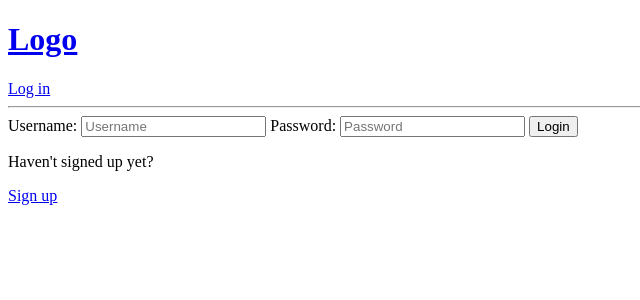
After one commit to ivanov-matvey/TShare, a Django app: a page that uses templates/main.html in a window 1280 px wide. The commit adds this page. Shown: the top 300 px of the page, without its empty margins (0-640 px from the left). Run offline with Django 5.2, Linux system fonts and the light colour scheme; parts of the project's set-up code (start-up, migrations or seed data) failed here and were passed over.

Commit message:
added users and block management

```diff
--- a/base/templates/base/create_block.html
+++ b/base/templates/base/block_form.html
@@ -4,9 +4,7 @@
 {% block content %}
   <form action="" method="POST">
     {% csrf_token %}
-
-    <h1>Create block</h1>
-    <p>{{ form }}</p>
+    <p>{{ form.as_p }}</p>
     <input type="submit" value="Save">
   </form>
 {% endblock content %}
--- /dev/null
+++ b/base/templates/base/login_register.html
@@ -0,0 +1,37 @@
+{% extends 'main.html' %}
+
+
+{% block content %}
+
+  {% if page == 'login' %}
+    <div>
+      <form action="" method="POST">
+        {% csrf_token %}
+
+        <label>Username:</label>
+        <input type="text" name="username" placeholder="Username">
+
+        <label>Password:</label>
+        <input type="password" name="password" placeholder="Password">
+
+        <input type="submit" value="Login">
+      </form>
+
+      <p>Haven't signed up yet?</p>
+      <a href="{% url 'register' %}">Sign up</a>
+    </div>
+  {% else %}
+    <div>
+      <form action="" method="POST">
+        {% csrf_token %}
+
+        {{ form.as_p }}
+        <input type="submit" value="Register">
+      </form>
+
+      <p>Already signed?</p>
+      <a href="{% url 'login' %}">Login</a>
+    </div>
+  {% endif %}
+
+{% endblock content %}
--- a/base/urls.py
+++ b/base/urls.py
@@ -3,6 +3,13 @@ from . import views
 
 
 urlpatterns = [
+    path('login/', views.login_page, name='login'),
+    path('logout/', views.logout_user, name='logout'),
+    path('register/', views.register_page, name='register'),
+
     path('', views.index, name='index'),
     path('create-block/', views.create_block, name='create-block'),
+    path('edit-block/<str:url>/', views.edit_block, name='edit-block'),
+    path('delete-block/<str:url>/', views.delete_block, name='delete-block'),
+    path('<str:url>', views.block, name='block'),
 ]
--- a/base/views.py
+++ b/base/views.py
@@ -1,10 +1,64 @@
 from django.shortcuts import render, redirect
+from django.contrib import messages
+from django.contrib.auth.decorators import login_required
 from django.contrib.auth.models import User
+from django.contrib.auth import authenticate, login, logout
+from django.contrib.auth.forms import UserCreationForm
 from .models import Block
 from .scripts.url_generator import generate_url
 from .forms import BlockForm
 from datetime import timedelta, datetime
 from django.utils import timezone
+
+
+def login_page(request):
+    page = 'login'
+
+    if request.user.is_authenticated:
+        return redirect(home)
+
+    if request.method == 'POST':
+        username = request.POST['username'].lower()
+        password = request.POST['password']
+
+        try:
+            user = User.objects.get(username=username)
+        except:
+            messages.error(request, 'User does not exist')
+
+        user = authenticate(request, username=username, password=password)
+
+        if user is not None:
+            login(request, user)
+            return redirect('index')
+        else:
+            messages.error(request, "Invalid username or password")
+
+    context = {'page': page}
+    return render(request, 'base/login_register.html', context)
+
+
+def logout_user(request):
+    logout(request)
+    return redirect('index')
+
+
+def register_page(request):
+    form = UserCreationForm()
+
+    if request.method == 'POST':
+        form = UserCreationForm(request.POST)
+        if form.is_valid():
+            user = form.save(commit=False)
+            user.username = user.username.lower()
+            user.save()
+            login(request, user)
+            return redirect('index')
+        else:
+            messages.error(request, "An error occurred during registration")
+
+    context = {'form': form}
+    return render(request, 'base/login_register.html', context)
 
 
 def index(request):
@@ -13,12 +67,12 @@ def index(request):
 
     if request.user.is_authenticated:
         user_blocks = Block.objects.filter(user=request.user)
-        blocks = user_blocks
         for b in user_blocks:
             lifetime = b.created + timedelta(minutes=int(b.delete_after))
             now = timezone.now()
             if now >= lifetime:
                 b.delete()
+        blocks = user_blocks
 
     context = {
         'title': 'Home Page',
@@ -28,6 +82,7 @@ def index(request):
     return render(request, 'base/base.html', context)
 
 
+@login_required(login_url='login')
 def create_block(request):
     form = BlockForm
 
@@ -42,4 +97,44 @@ def create_block(request):
             return redirect('index')
 
     context = {'form': form}
-    return render(request, 'base/create_block.html', context)
+    return render(request, 'base/block_form.html', context)
+
+
+@login_required(login_url='login')
+def edit_block(request, url):
+    block = Block.objects.get(url=url)
+    form = BlockForm(instance=block)
+
+    if request.user != block.user:
+        return redirect('index')
+
+    if request.method == 'POST':
+        form = BlockForm(request.POST, instance=block)
+        if form.is_valid():
+            form.save()
+            return redirect('index')
+
+    context = {'form': form}
+    return render(request, 'base/block_form.html', context)
+
+
+@login_required(login_url='login')
+def delete_block(request, url):
+    block = Block.objects.get(url=url)
+
+    if request.user != block.user:
+        return redirect('index')
+
+    if request.method == 'POST':
+        block.delete()
+        return redirect('index')
+
+    context = {'obj': block}
+    return render(request, 'base/delete.html', context)
+
+
+def block(request, url):
+    block = Block.objects.get(url=url)
+
+    context = {'content': block}
+    return render(request, 'base/block.html', context)
--- a/pastebin/settings.py
+++ b/pastebin/settings.py
@@ -116,3 +116,6 @@ STATIC_URL = 'static/'
 # https://docs.djangoproject.com/en/5.0/ref/settings/#default-auto-field
 
 DEFAULT_AUTO_FIELD = 'django.db.models.BigAutoField'
+
+
+LOGIN_URL = 'login'
--- a/templates/header.html
+++ b/templates/header.html
@@ -1,10 +1,11 @@
 <h1><a href="/">Logo</a></h1>
-<p>@{{ request.user }}</p>
 
 {% if request.user.is_authenticated %}
-  <a href="">Logout</a>
+  <p>@{{ request.user }}</p>
+  <a href="{% url 'logout' %}">Logout</a>
+  <a href="{% url 'create-block' %}">Create Block</a>
 {% else %}
-  <a href="">Log in</a>
+  <a href="{% url 'login' %}">Log in</a>
 {% endif %}
 
 <hr>
--- a/templates/main.html
+++ b/templates/main.html
@@ -9,6 +9,14 @@
 
 {% include 'header.html' %}
 
+{% if messages %}
+<ul class="messages">
+    {% for message in messages %}
+    <li>{{ message }}</li>
+    {% endfor %}
+</ul>
+{% endif %}
+
 {% block content %}
 {% endblock %}
 
```
Also changed, not shown: base/templates/base/base.html (+11 -1 lines), base/templates/base/block.html (added, +11 -0 lines), base/templates/base/delete.html (added, +13 -0 lines), db.sqlite3.
